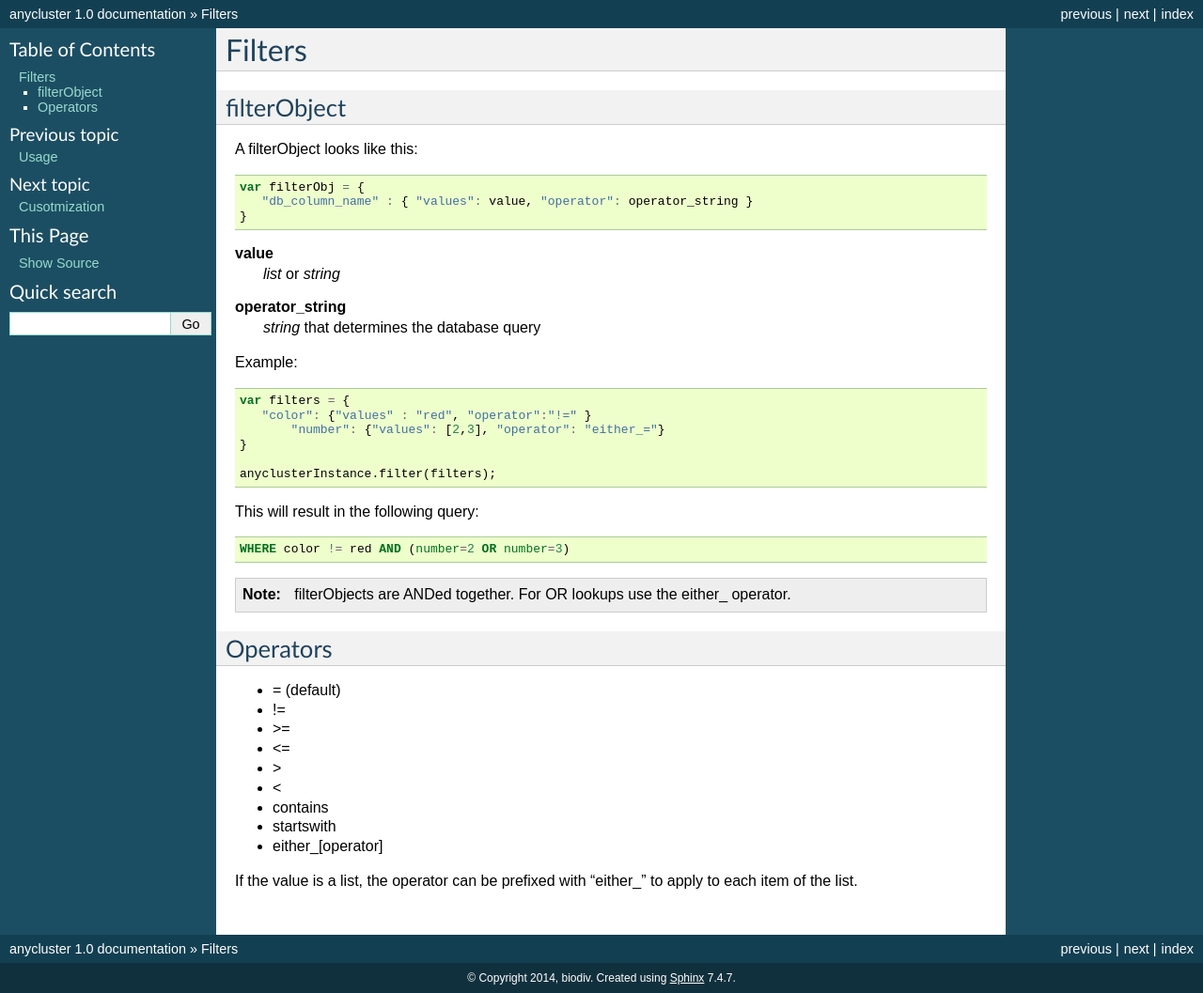
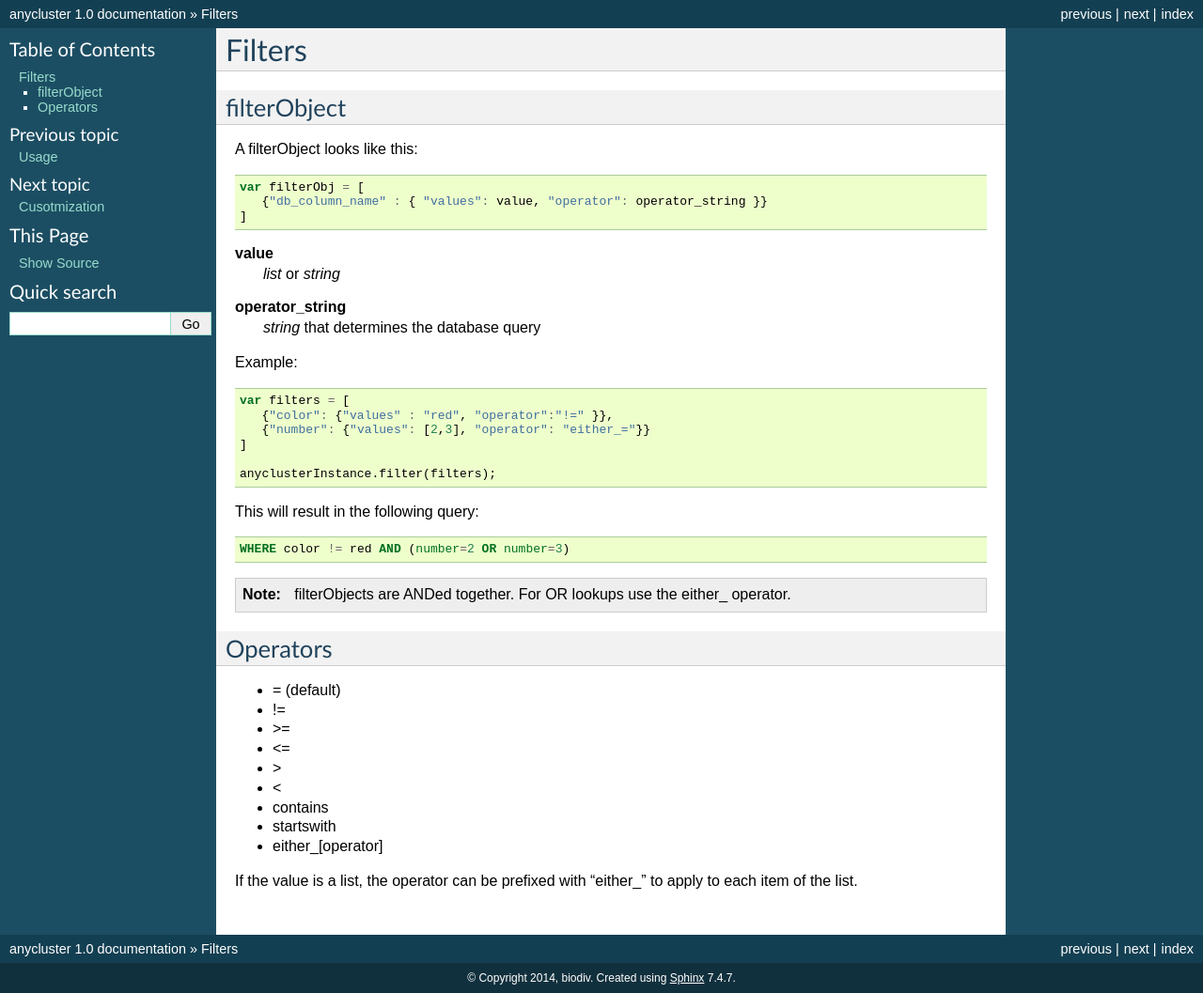
Before and after one commit to biodiv/anycluster, a Sphinx documentation site: the page built from docs/filters.rst, in a window 1280 px wide. Shown: the whole page at 94% size. Built offline with Sphinx 7.4.7, drawn with Linux system fonts in a browser that asks for light colours.

Commit message:
filters are groupped in an array instead of a dict

```diff
--- a/anycluster/static/anycluster/anycluster.js
+++ b/anycluster/static/anycluster/anycluster.js
@@ -220,7 +220,7 @@ Anycluster.prototype = {
 
 		this.baseURL = settings_.baseURL || "/anycluster/"
 		this.autostart = typeof(settings_.autostart) == "boolean" ? settings_.autostart : true;
-		this.filters = settings_.filters || {};
+		this.filters = settings_.filters || [];
 		this.center = settings_.center || [0,0];
 		this.clusterMethod = settings_.clusterMethod || "grid";
 		this.iconType = settings_.iconType || "exact";
--- a/docs/filters.rst
+++ b/docs/filters.rst
@@ -8,9 +8,9 @@ A filterObject looks like this:
 
 .. code-block:: javascript
 
-   var filterObj = {
-      "db_column_name" : { "values": value, "operator": operator_string }
-   }
+   var filterObj = [
+      {"db_column_name" : { "values": value, "operator": operator_string }}
+   ]
 
 
 **value**
@@ -23,10 +23,10 @@ Example:
 
 .. code-block:: javascript
 
-   var filters = {
-      "color": {"values" : "red", "operator":"!=" }
-	  "number": {"values": [2,3], "operator": "either_="}
-   }
+   var filters = [
+      {"color": {"values" : "red", "operator":"!=" }},
+      {"number": {"values": [2,3], "operator": "either_="}}
+   ]
 
    anyclusterInstance.filter(filters);
 
```
Also changed, not shown: 1 other file.
